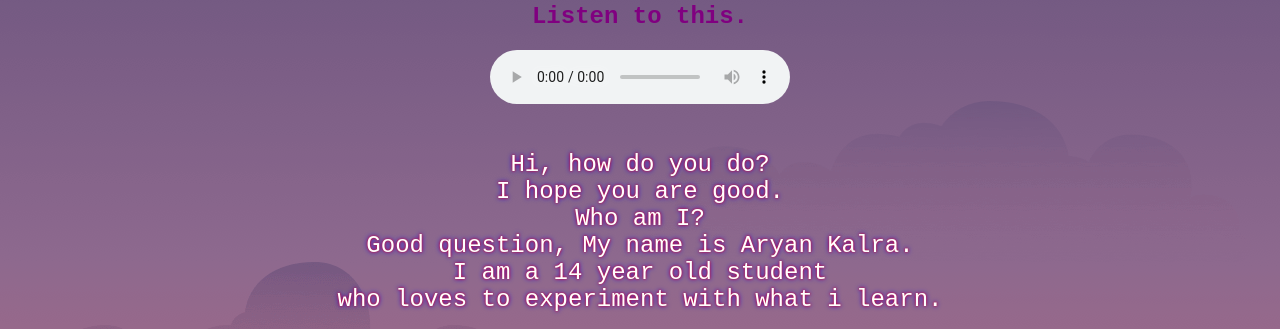
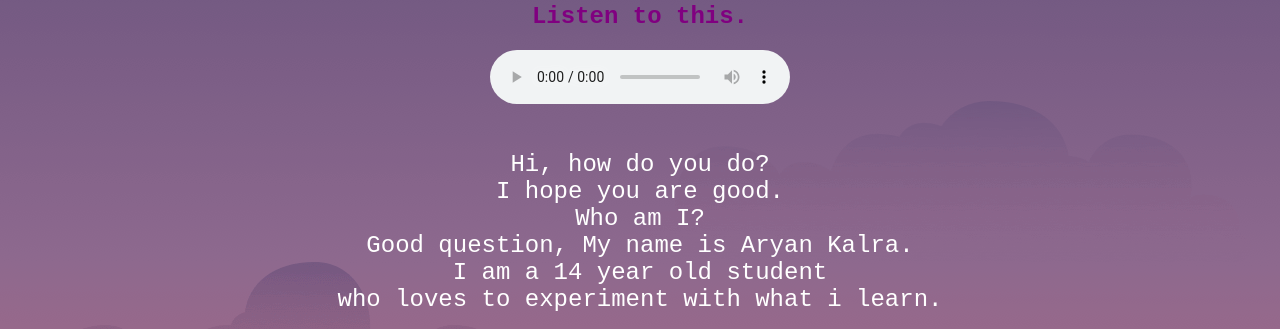
Before and after one commit to Triccster/idkbhai, a plain HTML site: page index.html in a window 1280 px wide. Shown: the part 510-839 px from the top of the page. Drawn offline with Linux system fonts and the light colour scheme.

Commit message:
CSS didnt work XD

```diff
--- a/index.html
+++ b/index.html
@@ -5,11 +5,7 @@
     <meta http-equiv="X-UA-Compatible" content="IE=edge">
     <meta name="viewport" content="width=device-width, initial-scale=1.0">
     <title>Aesthetic</title>
-     <style>
-        p {
-            text-shadow: 0 0 3px #FF0000, 0 0 5px #0000FF;
-        }
-    </style>
+
 </head>
 <body background="84248.png">
     <center><font color="white" face="Courier New" size="40">hello!<br>Welcome to THE chillzone.<br>Hope you enjoy!<br></font></center><hr color="pink">
```
